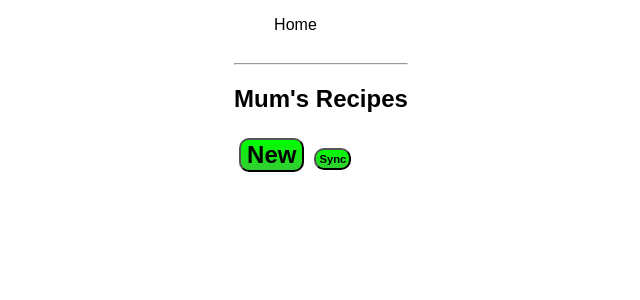
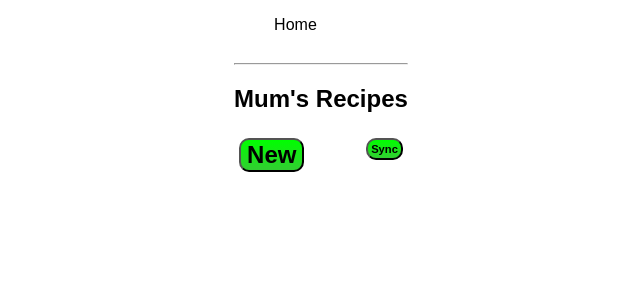
Before and after one commit to nikrb/recipes2, a React (Create React App) app in the folder client/: page / in a window 1280 px wide. Shown: the top 300 px of the page, without its empty margins (319-959 px from the left). Built offline with nearby package versions, Linux system fonts and the light colour scheme.

Commit message:
tweak recipe list button bar styling to put sync button to rhs

```diff
--- a/client/src/RecipeList.js
+++ b/client/src/RecipeList.js
@@ -75,9 +75,14 @@ export default class RecipeList extends React.Component {
       height: "2em",
       padding: "3px"
     };
+    const button_bar = {
+      display: "flex",
+      flexDirection: "row",
+      justifyContent: "space-between"
+    }
     return (
       <div>
-        <div>
+        <div style={button_bar}>
           <button type="button" onClick={this.newClick}>New</button>
           <button type="button" style={sync_style} onClick={this.syncBackend} >Sync</button>
         </div>
```
